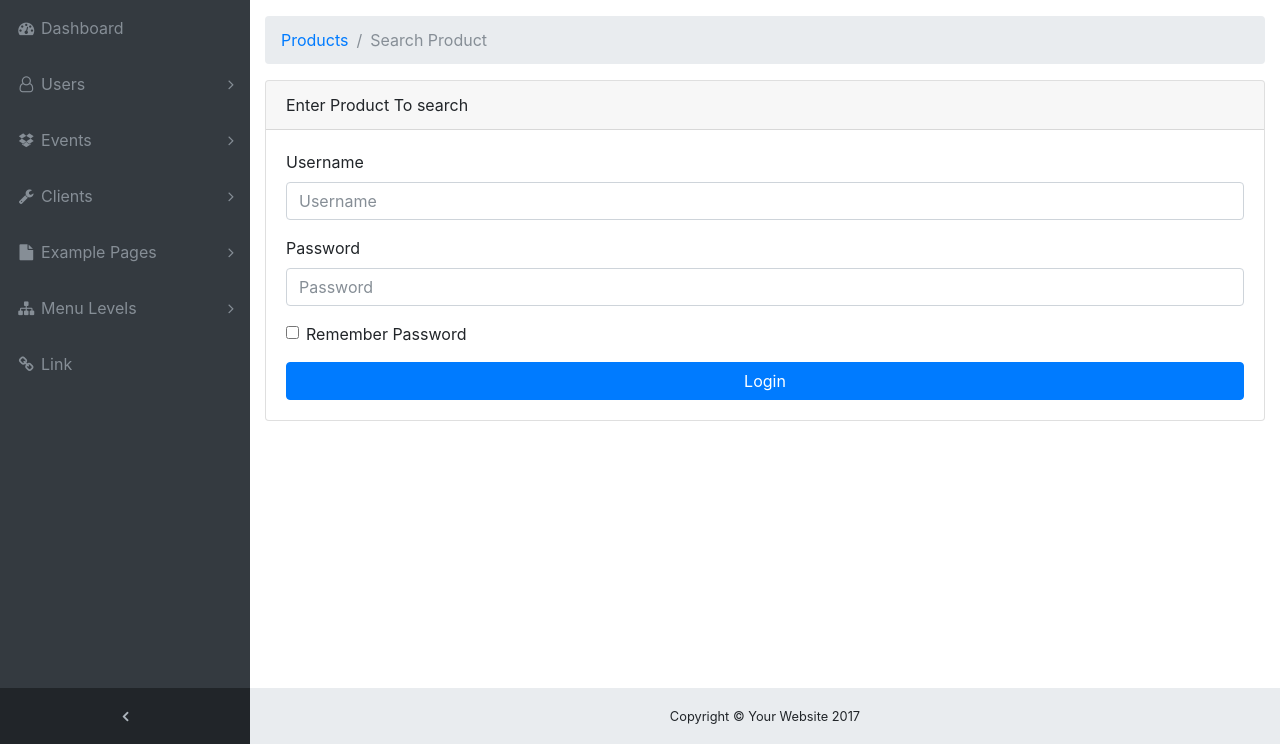
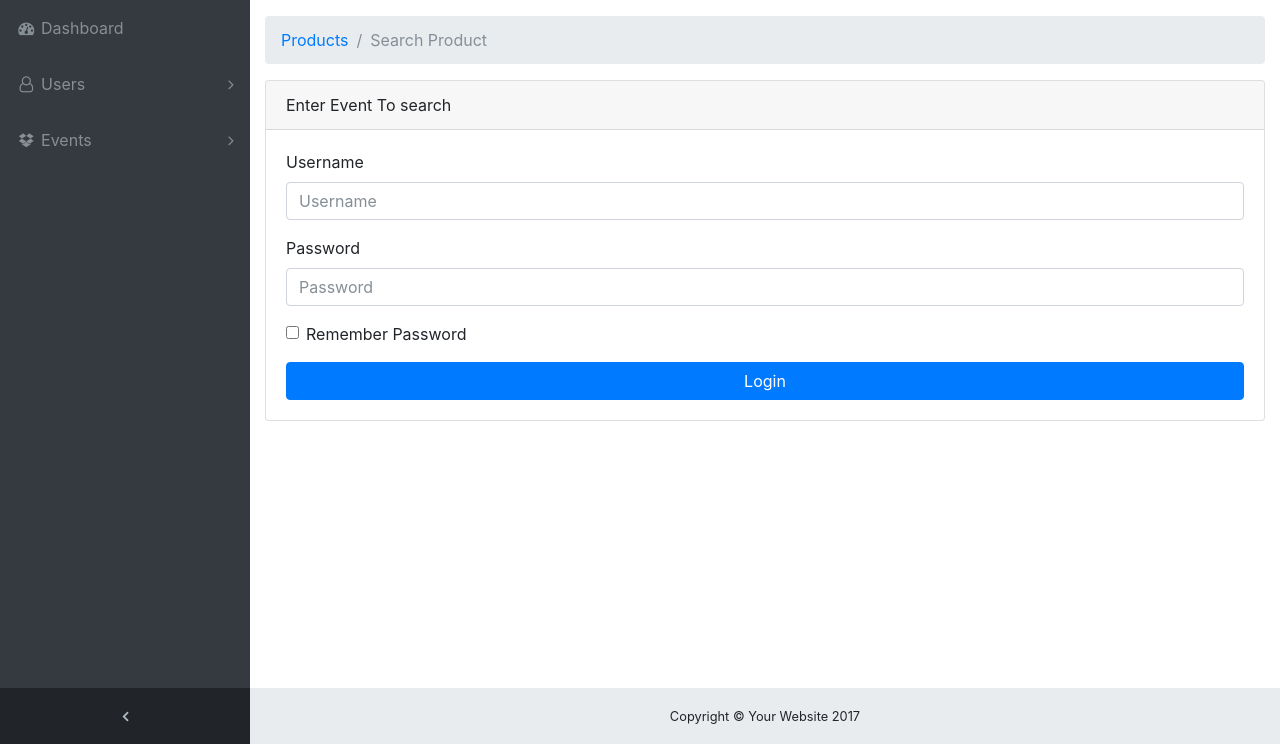
Before and after one commit to shyamalmakwana/Hackathon2018, a PHP site: page /searchproduct.php in a window 1280 px wide. Shown: the part 56-800 px from the top of the page. Run offline with PHP 8.4, Linux system fonts and the light colour scheme; the visitor is signed in with stand-in values (Sample User, id 1).

Commit message:
Removing some components

```diff
--- a/include/sidenav.php
+++ b/include/sidenav.php
@@ -42,14 +42,14 @@
         </a>
         <ul class="sidenav-second-level collapse" id="collapseProductComponents">
           <li>
-            <a href="addproduct.php">Add Products</a>
+            <a href="cards.html">View Events</a>
           </li>
           <li>
-            <a href="searchproduct.php">Search Products</a>
+            <a href="searchproduct.php">Search Events</a>
           </li>
         </ul>
       </li>
-      <li class="nav-item" data-toggle="tooltip" data-placement="right" title="Components">
+      <!-- <li class="nav-item" data-toggle="tooltip" data-placement="right" title="Components">
         <a class="nav-link nav-link-collapse collapsed" data-toggle="collapse" href="#collapseComponents" data-parent="#exampleAccordion">
           <i class="fa fa-fw fa-wrench"></i>
           <span class="nav-link-text">Clients</span>
@@ -62,8 +62,8 @@
             <a href="searchclient.php">Search client</a>
           </li>
         </ul>
-      </li>
-      <li class="nav-item" data-toggle="tooltip" data-placement="right" title="Example Pages">
+      </li> -->
+      <!-- <li class="nav-item" data-toggle="tooltip" data-placement="right" title="Example Pages">
         <a class="nav-link nav-link-collapse collapsed" data-toggle="collapse" href="#collapseExamplePages" data-parent="#exampleAccordion">
           <i class="fa fa-fw fa-file"></i>
           <span class="nav-link-text">Example Pages</span>
@@ -82,8 +82,8 @@
             <a href="blank.html">Blank Page</a>
           </li>
         </ul>
-      </li>
-      <li class="nav-item" data-toggle="tooltip" data-placement="right" title="Menu Levels">
+      </li> -->
+      <!-- <li class="nav-item" data-toggle="tooltip" data-placement="right" title="Menu Levels">
         <a class="nav-link nav-link-collapse collapsed" data-toggle="collapse" href="#collapseMulti" data-parent="#exampleAccordion">
           <i class="fa fa-fw fa-sitemap"></i>
           <span class="nav-link-text">Menu Levels</span>
@@ -113,13 +113,13 @@
             </ul>
           </li>
         </ul>
-      </li>
-      <li class="nav-item" data-toggle="tooltip" data-placement="right" title="Link">
+      </li> -->
+      <!-- <li class="nav-item" data-toggle="tooltip" data-placement="right" title="Link">
         <a class="nav-link" href="#">
           <i class="fa fa-fw fa-link"></i>
           <span class="nav-link-text">Link</span>
         </a>
-      </li>
+      </li> -->
     </ul>
     <ul class="navbar-nav sidenav-toggler">
       <li class="nav-item">
--- a/searchproduct.php
+++ b/searchproduct.php
@@ -19,7 +19,7 @@
       <div class="card mb-3">
         <div class="card-header">
           <!-- <i class="fa fa-area-chart"></i> -->
-           Enter Product To search
+           Enter Event To search
         </div>
         <div class="card-body">
           <form action="function/login.php" method="post">
```
